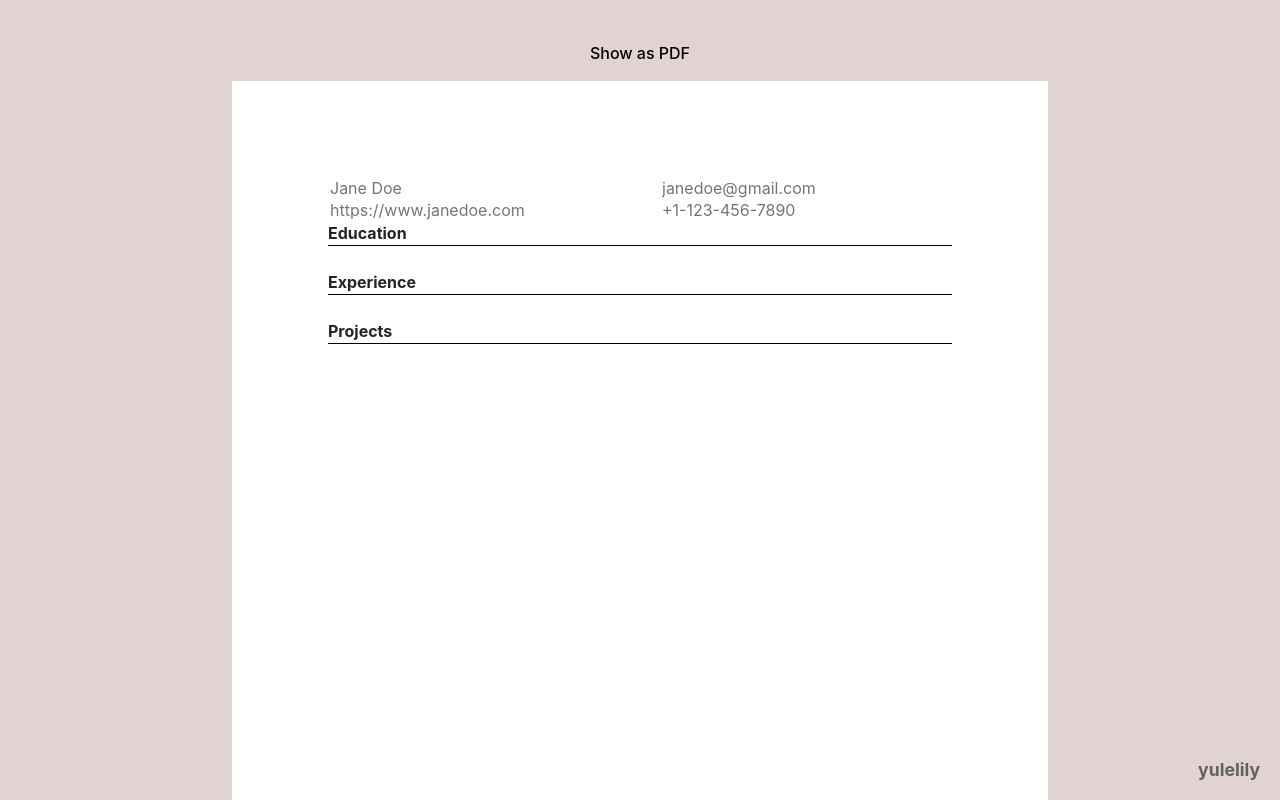
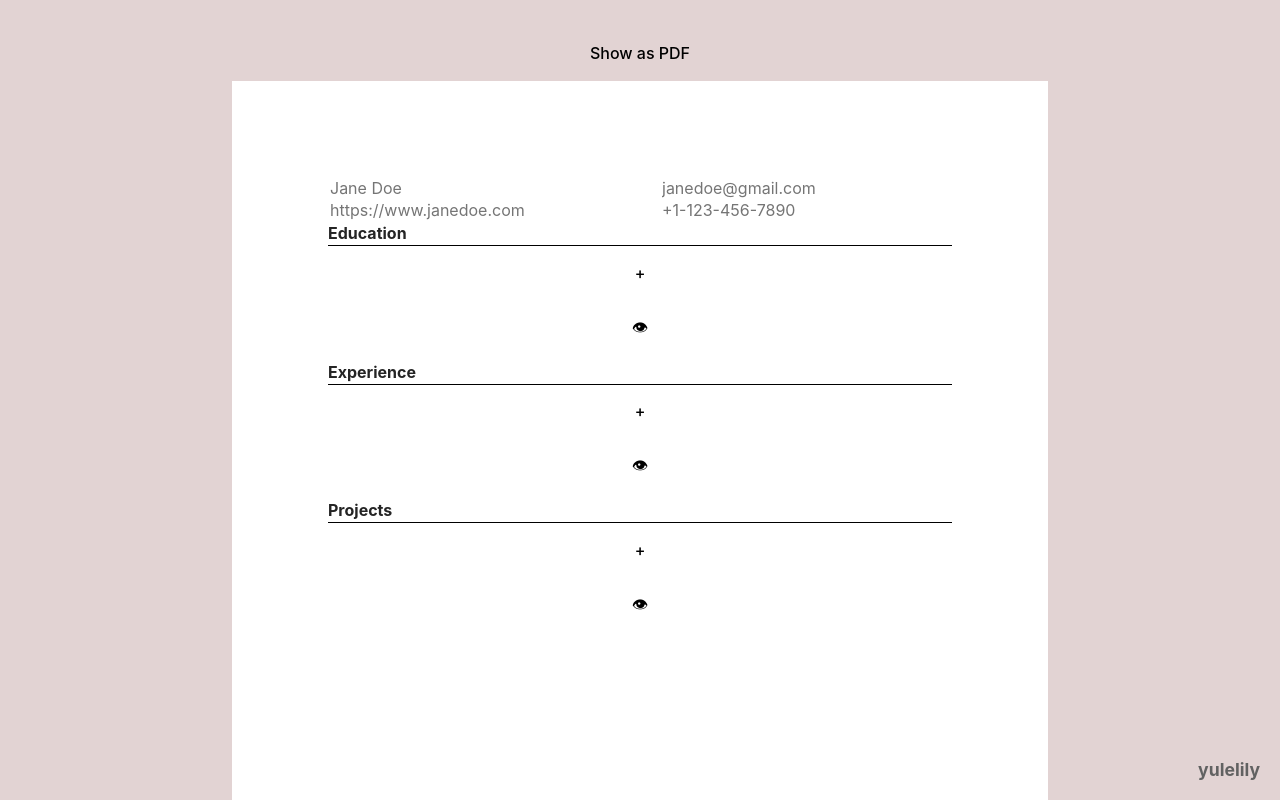
Before and after one commit to yulelily/cv-app, a React (Vite) app: page / in a window 1280 px wide. Shown: the top 800 px of the page. Built offline with nearby package versions, Linux system fonts and the light colour scheme.

Commit message:
Implement visibility toggle for headers

```diff
--- a/src/App.jsx
+++ b/src/App.jsx
@@ -48,10 +48,9 @@ export default function App() {
     html2pdf().from(print).set(opt).save();
   }
 
-  function toggleVisibility(value) {
-    const headers = document.querySelectorAll(`.${value}`);
+  function toggleVisibility(e) {
+    const headers = document.querySelectorAll(`.${e.target.value}`);
     headers.forEach(header => {
-      console.log(header);
       header.style.display === "none" ? header.style.display = "block" : header.style.display = "none"
     });
   }
@@ -69,16 +68,16 @@ export default function App() {
       <div className="resume">
         <General general={general} setGeneral={setGeneral} />
         <Education education={education} setEducation={setEducation} />
-        <div className="button" value="eduHeader" >
-          <button onClick={(e) => toggleVisibility(e.target.getAttribute("value"))} >&#128065;</button>
+        <div className="button">
+          <button value="eduHeader" onClick={(e) => toggleVisibility(e)} >&#128065;</button>
         </div>
         <Experience experiences={experiences} setExperiences={setExperiences} />
-        <div className="button" value="expHeader" >
-          <button onClick={(e) => toggleVisibility(e.target.getAttribute("value"))} >&#128065;</button>
+        <div className="button">
+          <button value="expHeader" onClick={(e) => toggleVisibility(e)} >&#128065;</button>
         </div>
         <Project projects={projects} setProjects={setProjects} />
-        <div className="button" value="proHeader" >
-          <button onClick={(e) => toggleVisibility(e.target.getAttribute("value"))} >&#128065;</button>
+        <div className="button">
+          <button value="proHeader" onClick={(e) => toggleVisibility(e)} >&#128065;</button>
         </div>
       </div>
     </>
--- a/src/components/Education.jsx
+++ b/src/components/Education.jsx
@@ -44,7 +44,7 @@ export default function Education({education, setEducation}) {
         <h4>Education</h4>
         <div className="button"><button onClick={() => handleAddBtn()} >+</button></div>
       </div>
-      <div className="list" >
+      <div className="list eduHeader" >
         {education.map(edu => <Input key={edu.id} curr={edu} handleEditing={(e) => handleEditing(e)} handleRemoveBtn={(e) => handleRemoveBtn(e)} /> )}
       </div>
     </>
--- a/src/components/Experience.jsx
+++ b/src/components/Experience.jsx
@@ -45,7 +45,7 @@ export default function Experience({experiences, setExperiences}) {
         <h4>Experience</h4>
         <div className="button"><button onClick={() => handleAddBtn()} >+</button></div>
       </div>
-      <div className="list" >
+      <div className="list expHeader" >
         {experiences.map(experience => <Input key={experience.id} curr={experience} handleEditing={(e) => handleEditing(e)} handleRemoveBtn={(e) => handleRemoveBtn(e)} /> )}
       </div>
     </>
--- a/src/components/Project.jsx
+++ b/src/components/Project.jsx
@@ -41,7 +41,7 @@ export default function Project({projects, setProjects}) {
         <h4>Projects</h4>
         <div className="button"><button onClick={() => handleAddBtn()} >+</button></div>
       </div>
-      <div className="list" >
+      <div className="list proHeader" >
         {projects.map(project => <Input key={project.id} curr={project} handleEditing={(e) => handleEditing(e)} handleRemoveBtn={(e) => handleRemoveBtn(e)} /> )}
       </div>
     </>
--- a/src/styles/App.css
+++ b/src/styles/App.css
@@ -29,14 +29,14 @@
   padding: 6px;
 }
 
-.button > button {
+/* .button > button {
   display: none;
 }
 
 .button:hover > button,
 .button > button:hover {
   display: inline-block;
-}
+} */
 
 input {
   border: none;
@@ -139,6 +139,3 @@ h4 {
   margin: 0;
   line-height: 1.5;
 }
-.hidden{
-  display: none;
-}
```
Also changed, not shown: 1 other file (tests, documents, lock files or other folders).
